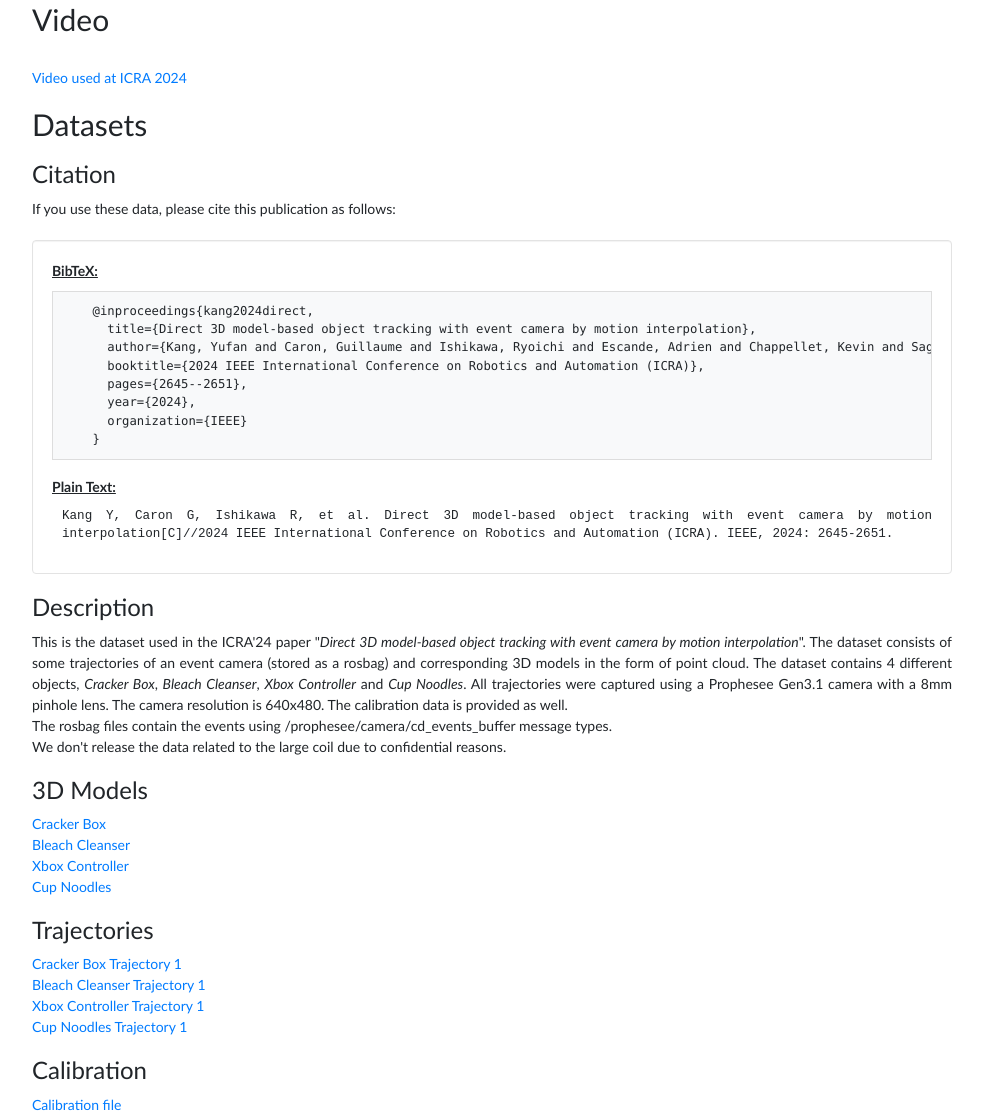
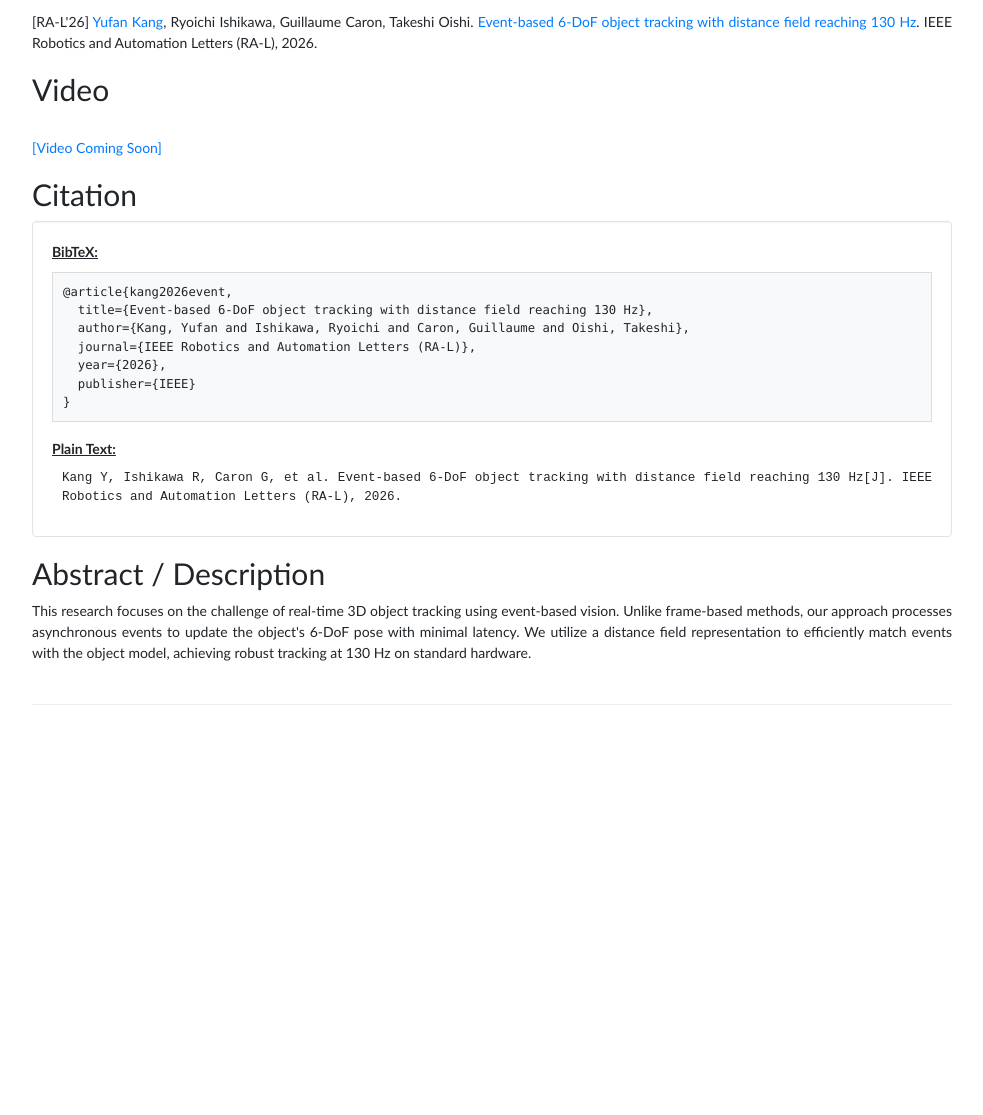
Before and after one commit to BluecatLi/EDFT_page, a plain HTML site: page index.html in a window 1280 px wide. Shown: the part 451-1566 px from the top of the page, without its empty margins (148-1131 px from the left). After the commit the page ends 1156 px from the top, so only its background shows below. Drawn offline with nearby package versions, Linux system fonts and the light colour scheme.

Commit message:
Initial commit for EDFT RAL 2026

```diff
--- a/index.html
+++ b/index.html
@@ -2,104 +2,72 @@
 <html lang="en">
  <head>
   <meta charset="utf-8">
-  <title>Event-based object tracker</title>
+  <title>Event-based 6-DoF Tracking (RA-L 2026)</title>
   <meta name="viewport" content="width=device-width, initial-scale=1.0">
-  <meta name="description" content="">
-  <meta name="author" content="Xinrui Tao">
-  <!-- Le styles -->
+  <meta name="description" content="Project page for Event-based 6-DoF object tracking with distance field reaching 130 Hz">
+  <meta name="author" content="Yufan Kang">
   <link href="css/bootstrap2.min.css" rel="stylesheet">
   <link href="css/style-oct23.css" rel="stylesheet">
   <link href="css/main.css" rel="stylesheet">
-  <!-- Le scripts -->
   <script src="js/jquery.min.js"></script>
  </head>
  <body style="text-align: justify;">
   <div id="fullBody">
    <div class="container" id="inner">
-    <!--  header -->
     <div class="row mt-5">
      <div class="col-xs-6 col-sm-3">
-      <a class="thumbnail profilePicture"> <img src="images/objects.jpg"  /> </a>
+      <a class="thumbnail profilePicture"> <img src="images/overview.png"  /> </a>
      </div>
      <div class="col-xs-12 col-sm-9">
-      <h1>Event Vision dataset of JRL and CVL (EV-JaC)</h1>
-      <p> </p>
+      <h1>Event-based 6-DoF object tracking with distance field reaching 130 Hz</h1>
       <hr>
-      <p></p>
-      <p> This is the Event Vision dataset of JRL and CVL (EV-JaC).</p>
-
+      <p> This is the project page for the paper published in <strong>IEEE Robotics and Automation Letters (RA-L)</strong>.</p>
      </div>
      <div class="col-xs-12" style="margin-top:20px">
-
-      <div style="margin-bottom:2px">
-      <!-- <img class="sidebarimg" src="images/LOVE.png"> I have been a single dog since birth. If you <strong>(limited gender to female) </strong> are interested in me, please contact me through any of the contact methods above.</div>  -->
+      <p>
+        In this work, we present an event-based 6-DoF object tracking method using distance fields. By leveraging the high temporal resolution of event cameras, our system achieves a tracking speed of 130 Hz, making it suitable for high-speed robotic manipulation and visual servoing tasks.
+      </p>
       <br/>
-
       <hr>
      </div>
     </div>
 
-
-
-</div>
-
     <h2>Paper</h2>  <br>
     <div id="papersContainer" class="papers-container">
-      [ICRA'24] <a href="https://bluecatli.github.io/cv/">Yufan Kang</a>, Guillaume Caron, Ryoichi Ishikawa, Adrien Escande, Kevin Chappellet, Ryusuke Sagawa, Takeshi Oishi. <a href="https://www.cvl.iis.u-tokyo.ac.jp/~kyf/ICRA2024/BIAM.pdf">Direct 3D model-based object tracking with event camera by motion interpolation</a>. IEEE International Conference on Robotics and Automation (ICRA), 2024.
+      [RA-L'26] <a href="https://bluecatli.github.io/cv/">Yufan Kang</a>, Ryoichi Ishikawa, Guillaume Caron, Takeshi Oishi. <a href="https://www.cvl.iis.u-tokyo.ac.jp/~kyf/EDFT/camera-ready.pdf">Event-based 6-DoF object tracking with distance field reaching 130 Hz</a>. IEEE Robotics and Automation Letters (RA-L), 2026.
     </div>
 
     <h2>Video</h2>  <br>
     <div>
-      <a href="https://www.youtube.com/watch?v=7MLSG9dLTgo">Video used at ICRA 2024</a>
+      <a href="#">[Video Coming Soon]</a>
     </div>
 
-    <h2>Datasets</h2>
-    <h3>Citation</h3>
-    <div>
-      If you use these data, please cite this publication as follows:
-    </div>
-    <br>
-
+    <h2>Citation</h2>
     <div class="well">
       <p><strong>BibTeX:</strong></p>
       <pre style="background-color: #f8f9fa; padding: 10px; border: 1px solid #ddd;">
-    @inproceedings{kang2024direct,
-      title={Direct 3D model-based object tracking with event camera by motion interpolation},
-      author={Kang, Yufan and Caron, Guillaume and Ishikawa, Ryoichi and Escande, Adrien and Chappellet, Kevin and Sagawa, Ryusuke and Oishi, Takeshi},
-      booktitle={2024 IEEE International Conference on Robotics and Automation (ICRA)},
-      pages={2645--2651},
-      year={2024},
-      organization={IEEE}
+@article{kang2026event,
+  title={Event-based 6-DoF object tracking with distance field reaching 130 Hz},
+  author={Kang, Yufan and Ishikawa, Ryoichi and Caron, Guillaume and Oishi, Takeshi},
+  journal={IEEE Robotics and Automation Letters (RA-L)},
+  year={2026},
+  publisher={IEEE}
 }</pre>
 
       <p style="margin-top: 15px;"><strong>Plain Text:</strong></p>
       <p style="font-family: monospace; font-size: 0.9em; padding-left: 10px;">
-    Kang Y, Caron G, Ishikawa R, et al. Direct 3D model-based object tracking with event camera by motion interpolation[C]//2024 IEEE International Conference on Robotics and Automation (ICRA). IEEE, 2024: 2645-2651.
+        Kang Y, Ishikawa R, Caron G, et al. Event-based 6-DoF object tracking with distance field reaching 130 Hz[J]. IEEE Robotics and Automation Letters (RA-L), 2026.
       </p>
     </div>
-    <h3>Description</h3>
+
+    <h2>Abstract / Description</h2>
     <div>
-      This is the dataset used in the ICRA'24 paper "<i>Direct 3D model-based object tracking with event camera by motion interpolation</i>". The dataset consists of some trajectories of an event camera (stored as a rosbag) and corresponding 3D models in the form of point cloud. The dataset contains 4 different objects, <i>Cracker Box</i>, <i>Bleach Cleanser</i>, <i>Xbox Controller</i> and <i>Cup Noodles</i>. All trajectories were captured using a Prophesee Gen3.1 camera with a 8mm pinhole lens. The camera resolution is 640x480. The calibration data is provided as well.
+      This research focuses on the challenge of real-time 3D object tracking using event-based vision. Unlike frame-based methods, our approach processes asynchronous events to update the object's 6-DoF pose with minimal latency. We utilize a distance field representation to efficiently match events with the object model, achieving robust tracking at 130 Hz on standard hardware.
     </div>
-    <div>
-      The rosbag files contain the events using /prophesee/camera/cd_events_buffer message types.
+
+    <br>
+    <hr>
     </div>
-    <div>
-      We don't release the data related to the large coil due to confidential reasons.
   </div>
-    <h3>3D Models</h3>
-    <a href="https://www.cvl.iis.u-tokyo.ac.jp/~kyf/ICRA2024/Dataset/cracker_box.ply">Cracker Box</a> <br>
-    <a href="https://www.cvl.iis.u-tokyo.ac.jp/~kyf/ICRA2024/Dataset/bleach_cleanser.ply">Bleach Cleanser</a> <br>
-    <a href="https://www.cvl.iis.u-tokyo.ac.jp/~kyf/ICRA2024/Dataset/xbox_controller.ply">Xbox Controller</a> <br>
-    <a href="https://www.cvl.iis.u-tokyo.ac.jp/~kyf/ICRA2024/Dataset/cup_noodles.ply">Cup Noodles</a> <br>
-
-    <h3>Trajectories</h3>
-    <a href="https://www.cvl.iis.u-tokyo.ac.jp/~kyf/ICRA2024/Dataset/cracker_box_1.rosbag">Cracker Box Trajectory 1</a> <br>
-    <a href="https://www.cvl.iis.u-tokyo.ac.jp/~kyf/ICRA2024/Dataset/bleach_cleanser_1.rosbag">Bleach Cleanser Trajectory 1</a> <br>
-    <a href="https://www.cvl.iis.u-tokyo.ac.jp/~kyf/ICRA2024/Dataset/xbox_controller_1.rosbag">Xbox Controller Trajectory 1</a> <br>
-    <a href="https://www.cvl.iis.u-tokyo.ac.jp/~kyf/ICRA2024/Dataset/cup_noodles_1.rosbag">Cup Noodles Trajectory 1</a> <br>
-
-    <h3>Calibration</h3>
-    <a href="https://www.cvl.iis.u-tokyo.ac.jp/~kyf/ICRA2024/ucm_camera.yaml">Calibration file</a> <br>
  </body>
 </html>
```
Also changed, not shown: images/overview.png (added). Lines whose indentation alone changed are shown as unchanged.
